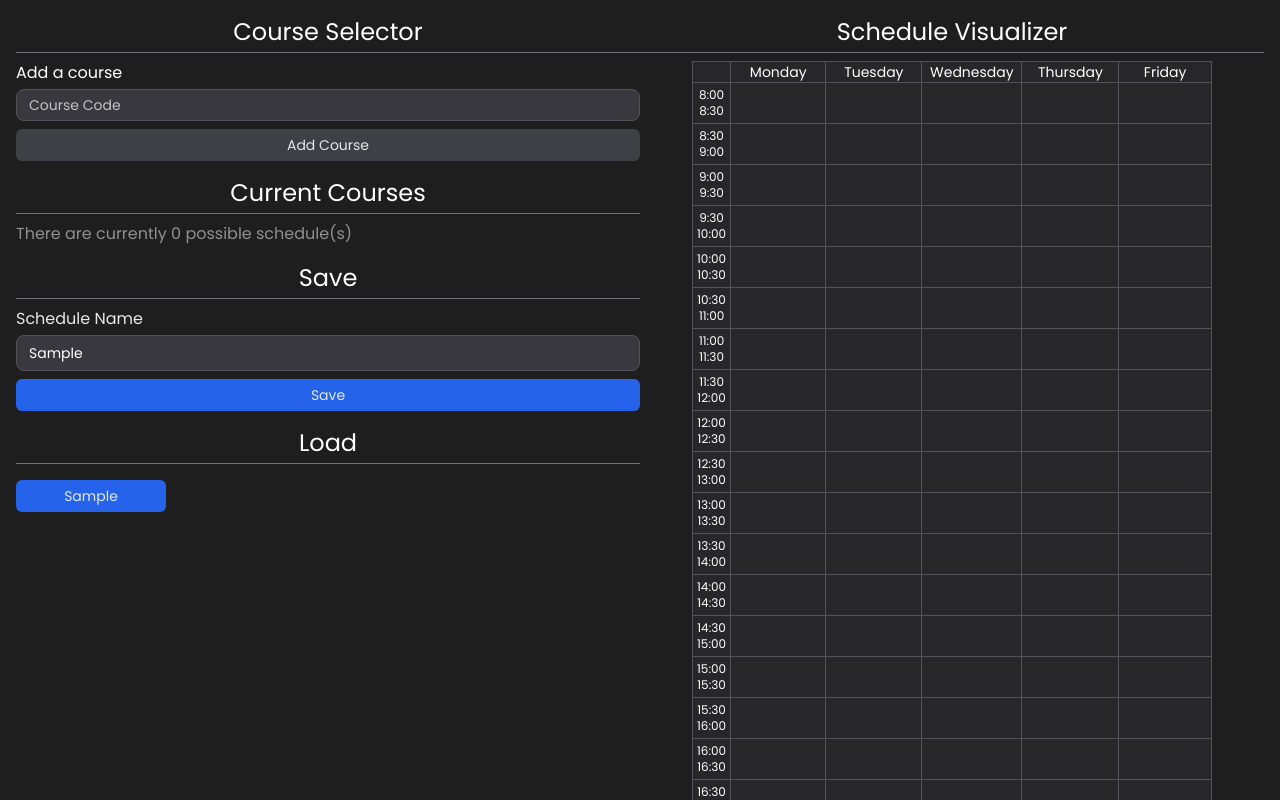
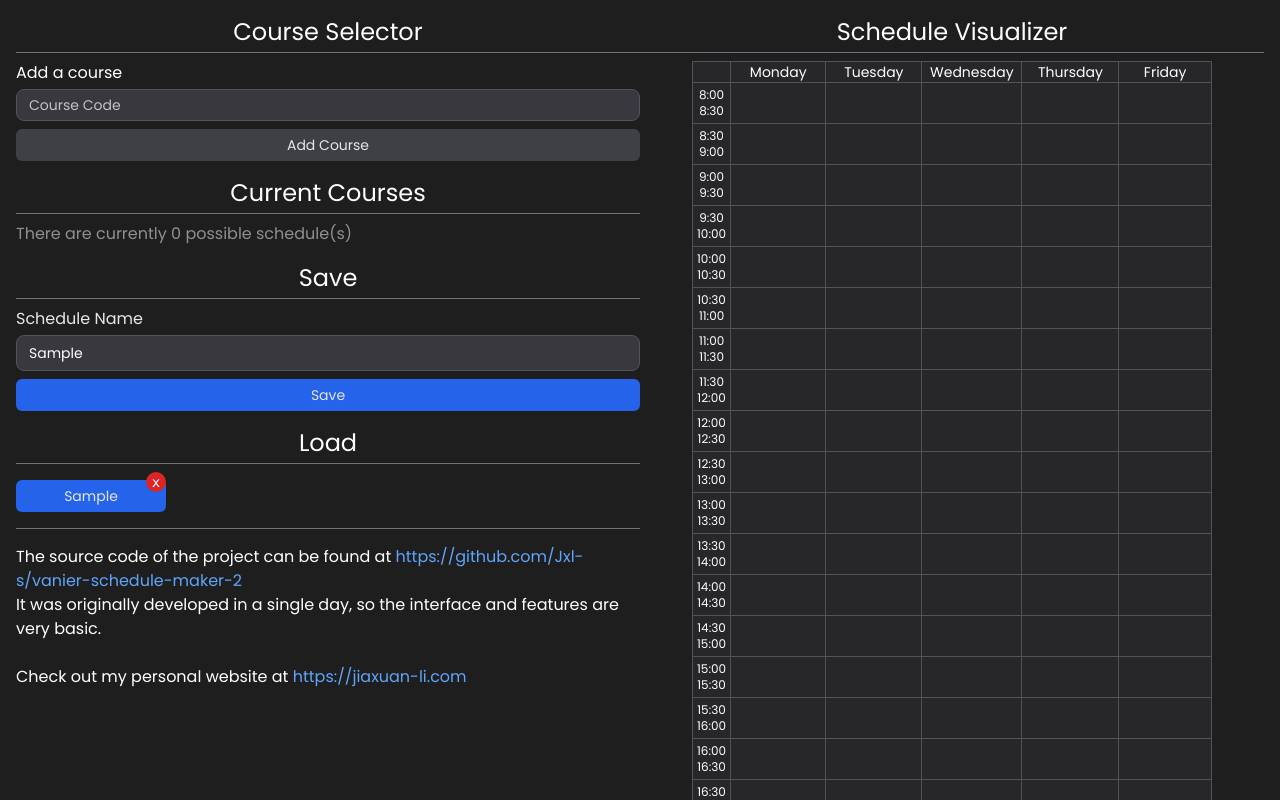
Before and after one commit to Jxl-s/vanier-schedule-maker-2, a Next.js app: page / in a window 1280 px wide. Both pictures are taken after typing "Sample" into the empty fields and a click on the button "Save". Shown: the top 800 px of the page. Built offline with nearby package versions, Linux system fonts and the light colour scheme.

Commit message:
shameless plug + deleting saved

```diff
--- a/src/app/pages/schedule.tsx
+++ b/src/app/pages/schedule.tsx
@@ -119,6 +119,12 @@ export default function Schedules() {
 
         const allSavedJson = JSON.parse(allSaved);
 
+        // Check for duplicate saveName
+        if (allSavedJson[saveName]) {
+            alert("A schedule with this name already exists. Please choose a different name.");
+            return;
+        }
+
         // Save the course data
         const localObject: any = {};
         courseData.forEach((value, key) => {
@@ -145,6 +151,17 @@ export default function Schedules() {
         setCurrentCourses(savedSchedule.courses);
         setCourseData(new Map(Object.entries(savedSchedule.data)));
     };
+
+    const deleteSchedule = (name: string) => {
+        let allSaved = localStorage.getItem("savedSchedules");
+        if (!allSaved) allSaved = "{}";
+
+        const allSavedJson = JSON.parse(allSaved);
+        delete allSavedJson[name];
+
+        localStorage.setItem("savedSchedules", JSON.stringify(allSavedJson));
+        loadSavedSchedules();
+    }
 
     useEffect(() => {
         const courseDataString = localStorage.getItem("courseData");
@@ -423,18 +440,37 @@ export default function Schedules() {
                             Load
                         </p>
                         <div className="grid lg:grid-cols-4 gap-2">
-                            {savedSchedules.map((schedule, i) => (
+                            {savedSchedules.length === 0 ? (
+                                <p className="text-center col-span-4 opacity-50 my-10">No saved schedules</p>
+                            ) :
+                                savedSchedules.map((schedule, i) => (
+                                    <div key={i} className="relative">
                                         <Button
                                             variant="solid"
                                             color="primary"
                                             className="w-full mt-2"
-                                    key={i}
                                             onClick={() => loadSchedule(schedule)}
                                         >
                                             {schedule}
                                         </Button>
+                                        <div
+                                            className="absolute top-0 right-0 bg-red-600 rounded-full w-5 h-5 flex items-center justify-center text-sm font-mono hover:cursor-pointer hover:bg-red-300"
+                                            onClick={() => deleteSchedule(schedule)}
+                                        >
+                                            x
+                                        </div>
+                                    </div>
+
                                 ))}
                         </div>
+                        <div className="text-2xl pb-1 border-zinc-500 border-b mb-4 text-center mt-3" />
+                        <p>
+                            The source code of the project can be found at <a href="https://github.com/Jxl-s/vanier-schedule-maker-2" className="text-blue-400 hover:text-blue-100" target="_blank">https://github.com/Jxl-s/vanier-schedule-maker-2</a>
+                            <br />
+                            It was originally developed in a single day, so the interface and features are very basic.
+                        </p>
+                        <br />
+                        <p>Check out my personal website at <a href="https://jiaxuan-li.com" className="text-blue-400 hover:text-blue-100" target="_blank">https://jiaxuan-li.com</a></p>
                     </div>
                 </div>
                 <div className="w-full col-span-2 xl:col-span-1 mt-2 xl:mt-0">
```
Lines whose indentation alone changed are shown as unchanged.
